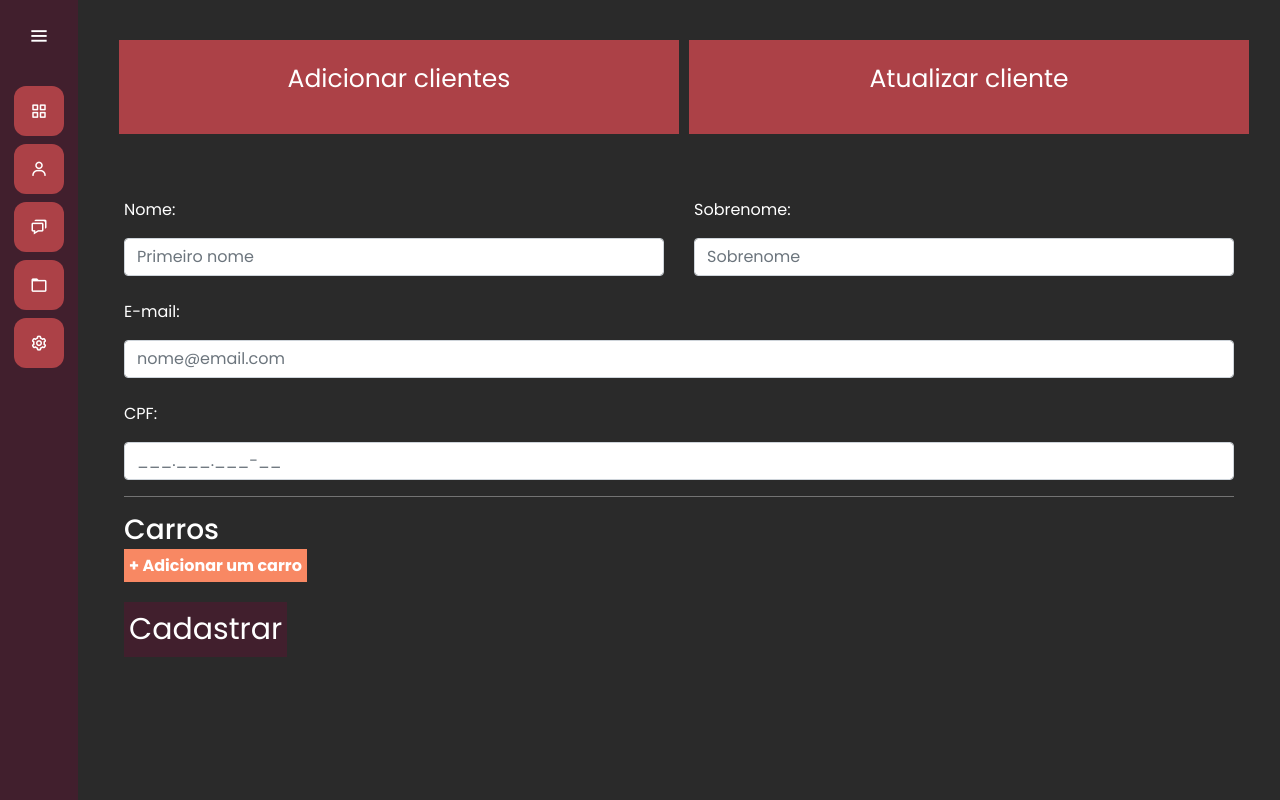
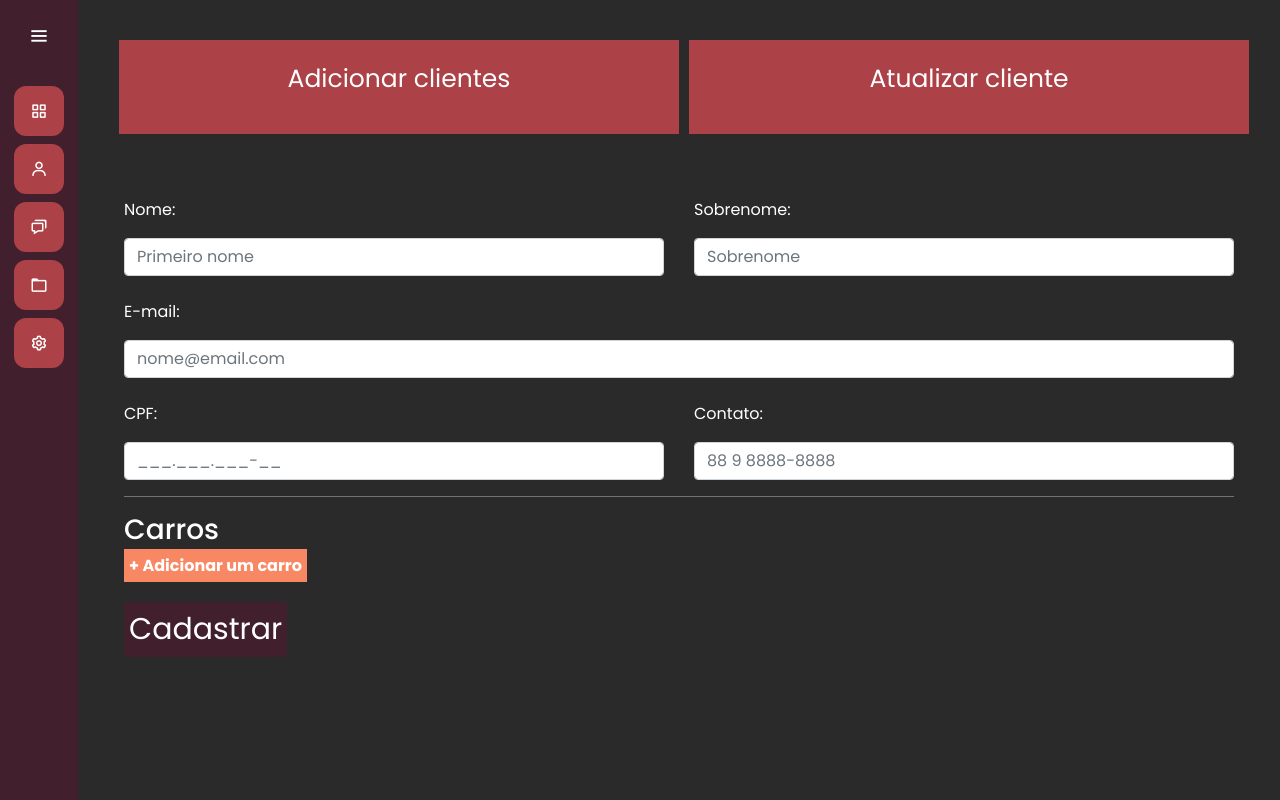
Before and after one commit to EvertonEspedito/lavaJatoDjango, a Django app: template clientes/templates/clientes.html in a window 1280 px wide. Run offline with Django 5.2, Linux system fonts and the light colour scheme; the template is opened without the code that fills it, so the values that code supplies are empty.

Commit message:
cliente update 03052502

```diff
--- a/clientes/templates/clientes.html
+++ b/clientes/templates/clientes.html
@@ -36,8 +36,17 @@
             <p>E-mail:</p>
             <input type="email" class="form-control" placeholder="nome@email.com" name="email">
             <br>
-            <p>CPF:</p>
-            <input type="text" class="form-control" placeholder="___.___.___-__" name="cpf">
+            <div class="row">
+                <div class="col-md">
+                   <p>CPF:</p>
+                    <input type="text" class="form-control" placeholder="___.___.___-__" name="cpf">
+                </div>
+                <div class="col-md">
+                    <p>Contato:</p>
+                     <input type="text" class="form-control" placeholder="88 9 8888-8888" name="contato">
+                 </div>
+            </div>
+
             <hr style="background-color:gray;">
             <div class="add-carros">
                 <h3>Carros</h3>
--- a/templates/static/clientes/js/clientes.js
+++ b/templates/static/clientes/js/clientes.js
@@ -11,6 +11,9 @@ function add_carro(){
             <div class="col-md">
                 <input type="text" placeholder="Placa" class="form-control" name="placa">
             </div>
+            <div class="col-md">
+                <input type="text" placeholder="Ano" class="form-control" name="ano">
+            </div>
         </div>
     `;
 
```
